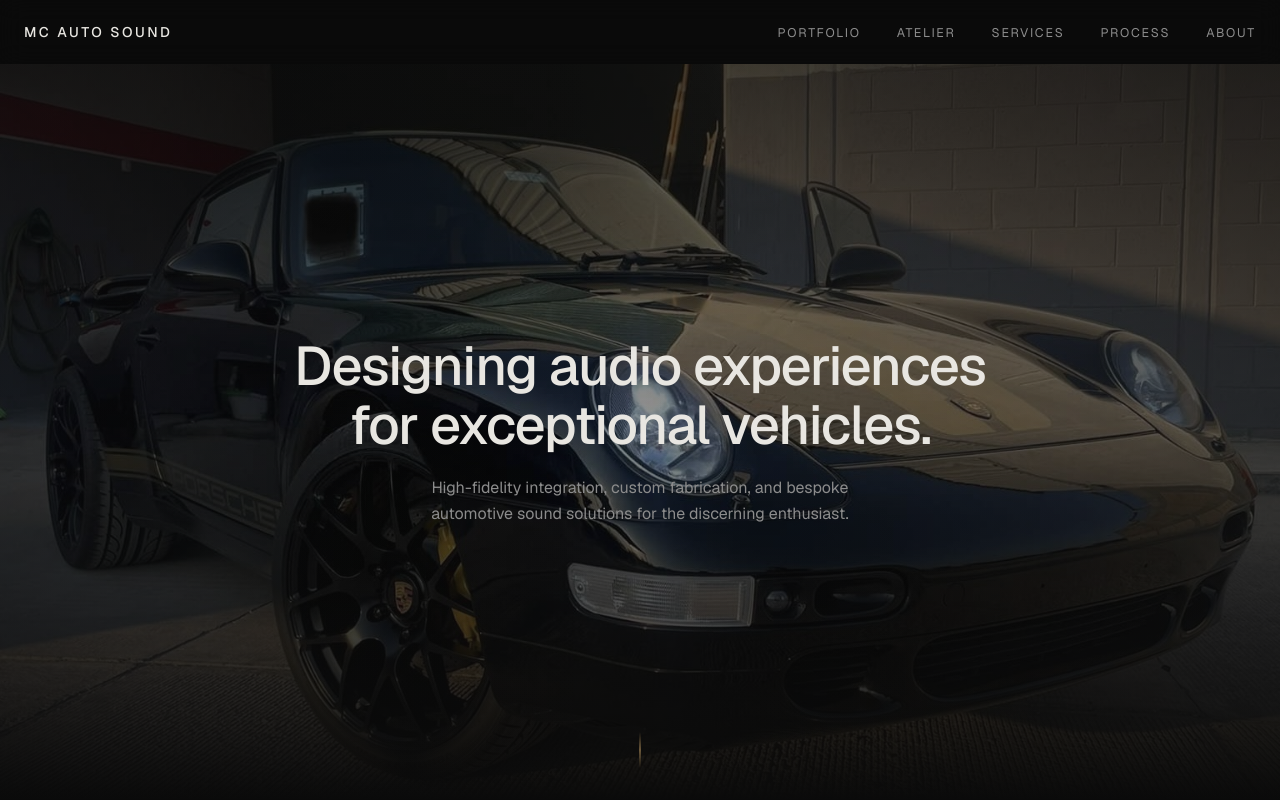
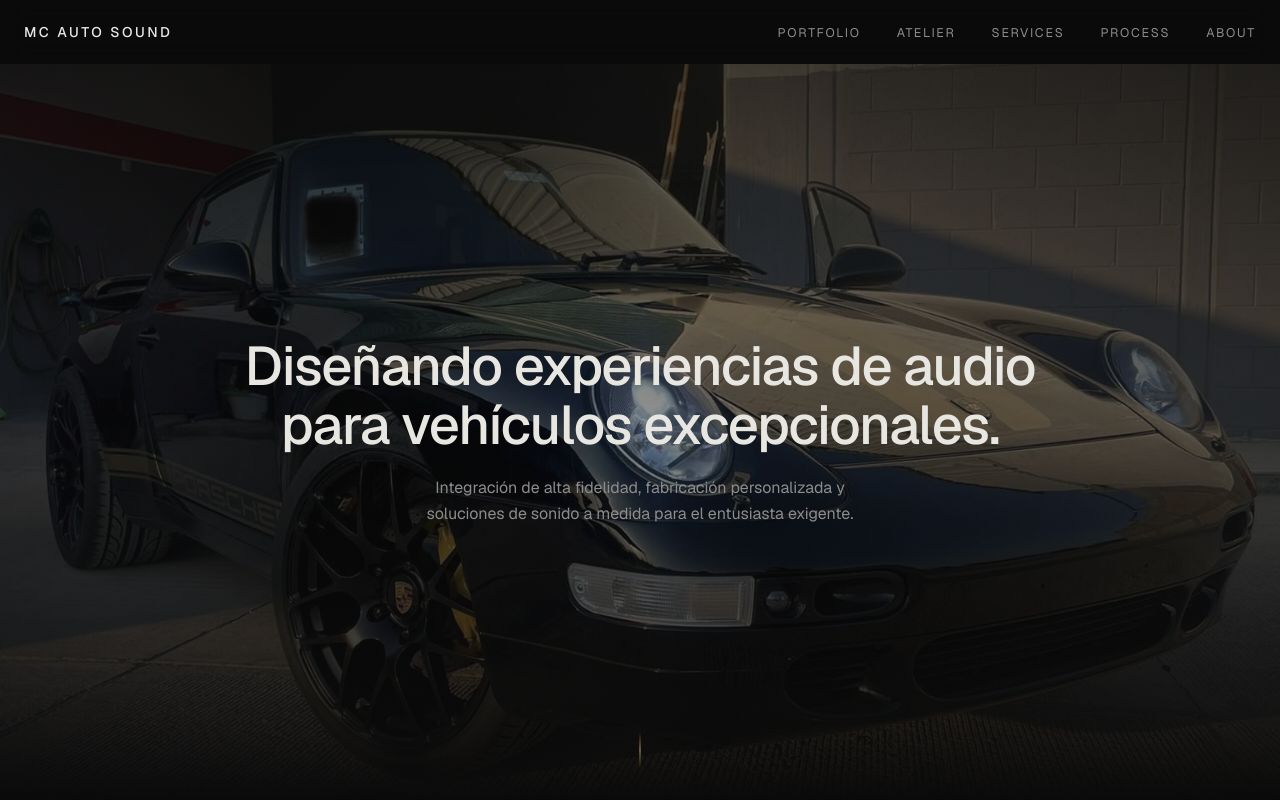
Before and after one commit to soyelMeno/Landing, a Next.js app: page / in a window 1280 px wide. Shown: the top 800 px of the page. Built offline with nearby package versions, Linux system fonts and the light colour scheme.

Commit message:
traduciendo

```diff
--- a/components/Hero.tsx
+++ b/components/Hero.tsx
@@ -20,14 +20,14 @@ export default function Hero() {
       {/* Content */}
       <div className="relative z-10 mx-auto flex max-w-4xl flex-col items-center px-6 text-center">
         <h1 className="text-balance text-4xl font-medium leading-[1.08] tracking-tight text-foreground sm:text-5xl lg:text-[3.4rem]">
-          Designing audio experiences
+          Diseñando experiencias de audio
           <br />
-          for exceptional vehicles.
+          para vehículos excepcionales.
         </h1>
 
         <p className="mt-5 max-w-xl text-balance text-sm leading-relaxed text-muted sm:text-base">
-          High-fidelity integration, custom fabrication, and bespoke
-          automotive sound solutions for the discerning enthusiast.
+          Integración de alta fidelidad, fabricación personalizada y
+          soluciones de sonido a medida para el entusiasta exigente.
         </p>
       </div>
 
```
